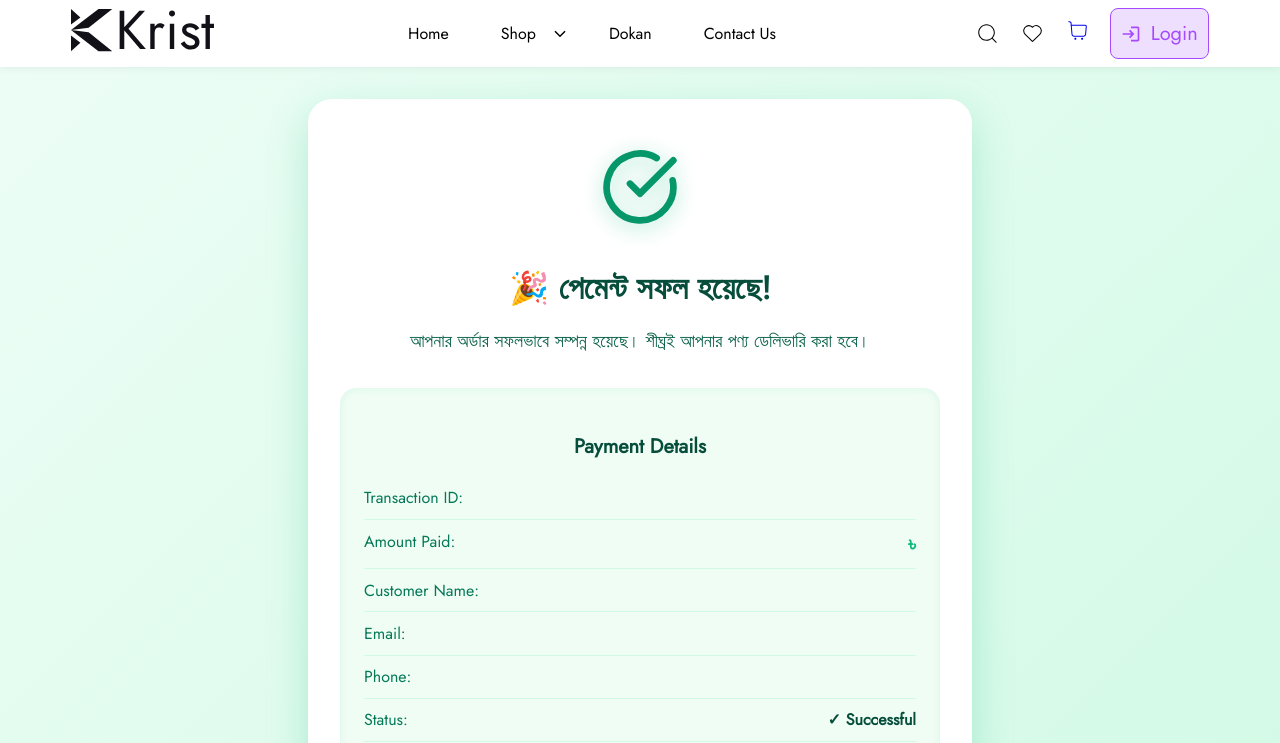
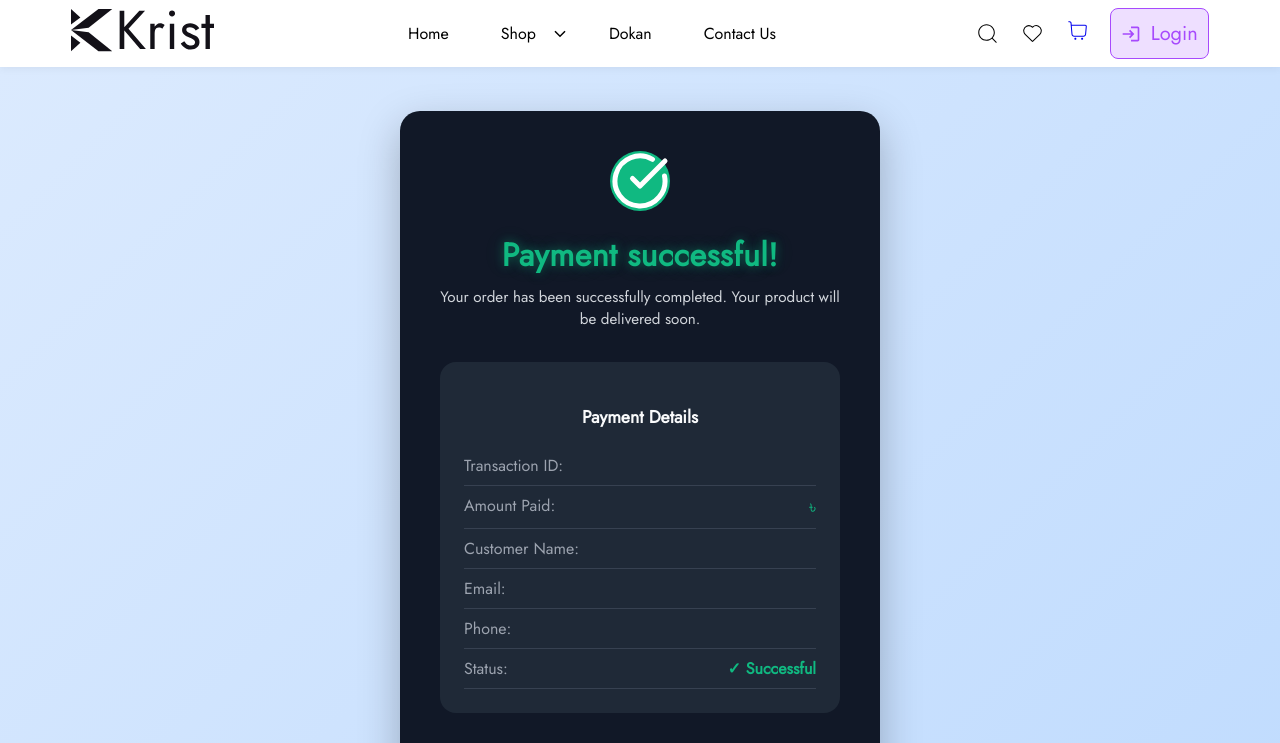
Before and after one commit to AB-ohi/krist-shop, a React (Vite) app: page /payment/success in a window 1280 px wide. Shown: the top 743 px of the page. Built offline with nearby package versions, Linux system fonts and the light colour scheme; no server answers; a web font is replaced by a local one.

Commit message:
update success rout

```diff
--- a/src/page/PaymentSuccess/PaymentSuccess.css
+++ b/src/page/PaymentSuccess/PaymentSuccess.css
@@ -1,6 +1,6 @@
 .success-container {
   min-height: 100vh;
-  background: linear-gradient(135deg, #ecfdf5 0%, #d1fae5 100%);
+  background: linear-gradient(135deg, #dbeafe 0%, #bfdbfe 100%);
   display: flex;
   align-items: center;
   justify-content: center;
@@ -8,188 +8,155 @@
 }
 
 .success-card {
-  background: #ffffff;
-  border-radius: 1.5rem;
-  padding: 3rem 2rem;
-  max-width: 600px;
+  background: #111827;
+  color: #f9fafb;
+  border-radius: 1.25rem;
+  padding: 2.5rem;
+  max-width: 400px;
   width: 100%;
-  box-shadow: 0 15px 40px rgba(16, 185, 129, 0.25);
   text-align: center;
-  transition: all 0.4s ease;
-}
-
-.success-card:hover {
-  transform: translateY(-4px);
-  box-shadow: 0 25px 60px rgba(16, 185, 129, 0.3);
+  box-shadow: 0 15px 40px rgba(0, 0, 0, 0.25);
+  position: relative;
 }
 
 .success-icon-wrapper {
-  margin-bottom: 2rem;
+  background: #10b981;
+  width: 60px;
+  height: 60px;
+  border-radius: 50%;
+  display: flex;
+  align-items: center;
+  justify-content: center;
+  margin: 0 auto 1rem;
 }
 
 .success-icon {
-  color: #059669;
-  filter: drop-shadow(0 4px 10px rgba(16, 185, 129, 0.4));
+  color: #fff;
 }
 
 .success-title {
   font-size: 2rem;
-  font-weight: bold;
-  color: #064e3b;
-  margin-bottom: 1rem;
+  font-weight: 800;
+  color: #10b981;
+  margin-bottom: 0.5rem;
+  text-shadow: 0 0 10px rgba(16, 185, 129, 0.4),
+               0 0 20px rgba(16, 185, 129, 0.2);
+  animation: fadeInScale 0.8s ease-out;
+  letter-spacing: 0.5px;
 }
 
+@keyframes fadeInScale {
+  from {
+    opacity: 0;
+    transform: scale(0.8);
+  }
+  to {
+    opacity: 1;
+    transform: scale(1);
+  }
+}
 .success-message {
-  color: #065f46;
-  font-size: 1.125rem;
+  font-size: 0.95rem;
+  color: #d1d5db;
   margin-bottom: 2rem;
-  line-height: 1.6;
 }
 
 .payment-details {
-  background: #f0fdf4;
+  background: #1f2937;
   border-radius: 1rem;
   padding: 1.5rem;
+  text-align: left;
   margin-bottom: 2rem;
-  text-align: left;
-  box-shadow: inset 0 0 10px rgba(16, 185, 129, 0.1);
 }
 
 .details-title {
-  font-size: 1.25rem;
+  text-align: center;
+  color: #f9fafb;
+  font-size: 1.1rem;
   font-weight: 600;
-  color: #064e3b;
   margin-bottom: 1rem;
-  text-align: center;
 }
 
 .detail-row {
   display: flex;
   justify-content: space-between;
-  padding: 0.6rem 0;
-  border-bottom: 1px solid #d1fae5;
+  padding: 0.5rem 0;
+  border-bottom: 1px solid #374151;
 }
 
 .detail-label {
-  color: #047857;
-  font-weight: 500;
+  color: #9ca3af;
 }
 
 .detail-value {
-  color: #064e3b;
-  font-weight: 600;
+  color: #f9fafb;
+  font-weight: 500;
 }
 
 .success-amount {
   color: #10b981;
-  font-size: 1.25rem;
+  font-size: 1.1rem;
+}
+
+.status-success {
+  color: #10b981;
+  font-weight: bold;
 }
 
 .success-actions {
   display: flex;
-  flex-wrap: wrap;
-  gap: 1rem;
-  margin-bottom: 2rem;
+  gap: 0.8rem;
+  margin-bottom: 1.5rem;
 }
 
 .btn-primary,
 .btn-secondary,
 .btn-download {
   flex: 1;
-  padding: 1rem;
-  border-radius: 0.75rem;
+  border: none;
+  border-radius: 0.6rem;
+  padding: 0.75rem;
   font-weight: 600;
-  font-size: 1rem;
   display: flex;
+  justify-content: center;
   align-items: center;
-  justify-content: center;
-  gap: 0.5rem;
+  gap: 0.4rem;
+  transition: all 0.3s ease;
   cursor: pointer;
-  transition: all 0.3s ease;
-  border: none;
 }
 
 .btn-primary {
-  background: linear-gradient(135deg, #10b981, #059669);
-  color: white;
+  background: #10b981;
+  color: #fff;
+}
+
+.btn-primary:hover {
+  background: #059669;
 }
 
 .btn-secondary {
-  background: white;
-  color: #059669;
-  border: 2px solid #059669;
+  background: #374151;
+  color: #f9fafb;
+}
+
+.btn-secondary:hover {
+  background: #4b5563;
 }
 
 .btn-download {
-  background: #ecfdf5;
-  color: #047857;
-  border: 2px solid #10b981;
-}
-
-.btn-primary:hover {
-  transform: translateY(-2px);
-  box-shadow: 0 6px 18px rgba(16, 185, 129, 0.3);
-}
-
-.btn-secondary:hover {
-  background: #10b981;
-  color: white;
+  background: transparent;
+  border: 1px solid #10b981;
+  color: #10b981;
 }
 
 .btn-download:hover {
   background: #10b981;
-  color: white;
+  color: #fff;
 }
 
 .thank-you-text {
-  color: #047857;
-  font-size: 1.125rem;
-  margin-top: 0.5rem;
-}
-
-.spinner-large {
-  width: 60px;
-  height: 60px;
-  border: 6px solid rgba(16, 185, 129, 0.2);
-  border-top-color: #10b981;
-  border-radius: 50%;
-  animation: spin 1s linear infinite;
-  margin: 2rem auto;
-}
-
-@keyframes spin {
-  to {
-    transform: rotate(360deg);
-  }
-}
-
-/* Animations */
-.animate-fade {
-  animation: fadeIn 0.7s ease;
-}
-
-.animate-slide {
-  animation: slideUp 0.8s ease;
-}
-
-.animate-pop {
-  animation: popIn 0.6s ease;
-}
-
-@keyframes fadeIn {
-  from { opacity: 0; }
-  to { opacity: 1; }
-}
-
-@keyframes slideUp {
-  from { transform: translateY(40px); opacity: 0; }
-  to { transform: translateY(0); opacity: 1; }
-}
-
-@keyframes popIn {
-  0% { transform: scale(0); }
-  60% { transform: scale(1.1); }
-  100% { transform: scale(1); }
+  color: #9ca3af;
+  font-size: 0.95rem;
 }
 
 @media (max-width: 768px) {
--- a/src/page/PaymentSuccess/PaymentSuccess.jsx
+++ b/src/page/PaymentSuccess/PaymentSuccess.jsx
@@ -103,9 +103,9 @@ const generatePDF = (paymentInfo) => {
           <CheckCircle size={80} className="success-icon" />
         </div>
 
-        <h1 className="success-title">🎉 পেমেন্ট সফল হয়েছে!</h1>
+        <h1 className="success-title">Payment successful!</h1>
         <p className="success-message">
-          আপনার অর্ডার সফলভাবে সম্পন্ন হয়েছে। শীঘ্রই আপনার পণ্য ডেলিভারি করা হবে।
+         Your order has been successfully completed. Your product will be delivered soon.
         </p>
 
         <div className="payment-details animate-slide">
```
